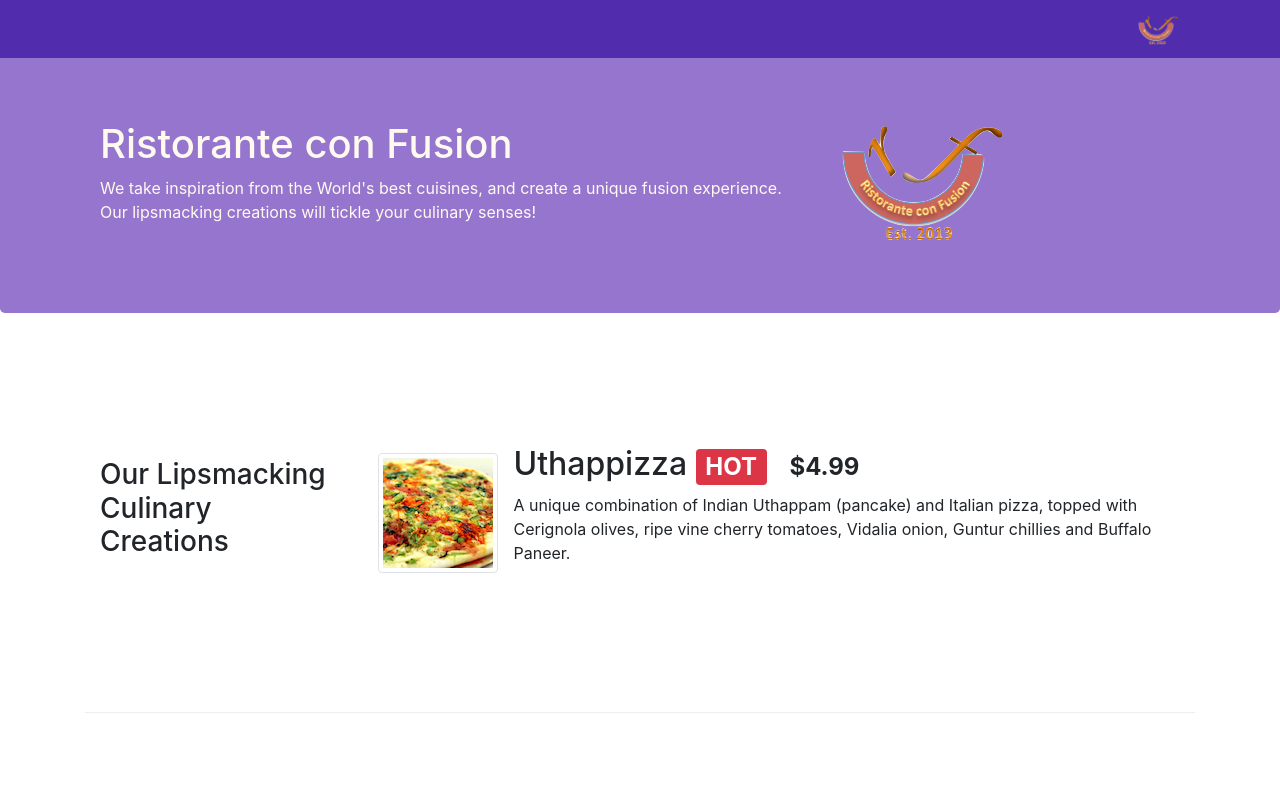
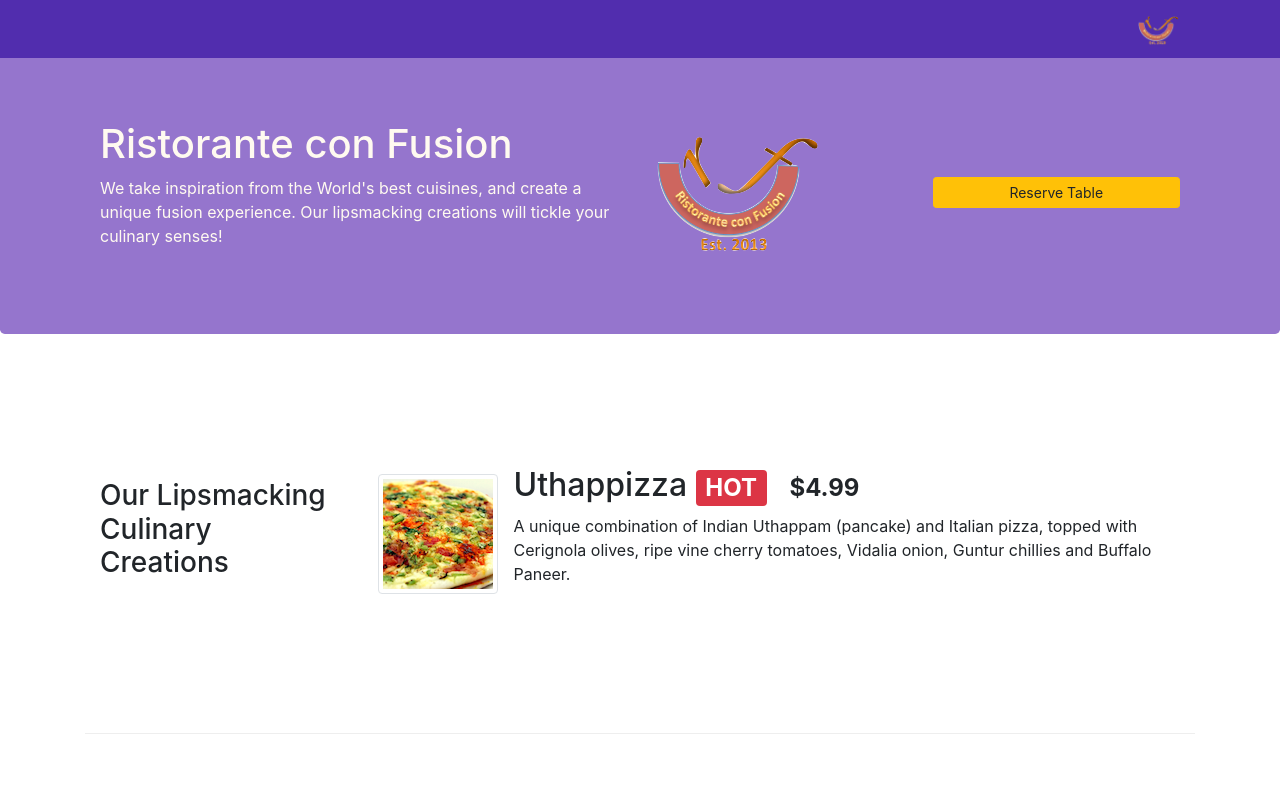
Before and after one commit to dmytro72/BootstrapTraining, a website: page index.html in a window 1280 px wide. Shown: the top 800 px of the page. Drawn offline with nearby package versions, Linux system fonts and the light colour scheme.

Commit message:
Add Button to Jumbotron in index.html

```diff
--- a/css/styles.css
+++ b/css/styles.css
@@ -11,7 +11,7 @@
 }
 
 .footer {
-    background-color: #01c4e9;
+    background-color: #D1c4e9;
     margin: 0 auto;
     padding: 20px 0;
 }
--- a/index.html
+++ b/index.html
@@ -47,12 +47,15 @@
   <header class="jumbotron">
     <div class="container">
       <div class="row row-header">
-        <div class="col-12 col-sm-8">
+        <div class="col-12 col-sm-6">
           <h1>Ristorante con Fusion</h1>
           <p>We take inspiration from the World's best cuisines, and create a unique fusion experience. Our lipsmacking creations will tickle your culinary senses!</p>
         </div>
-        <div class="col col-sm align-self-center">
+        <div class="col-12 col-sm-3 align-self-center">
           <img src="img/logo.png" class="img-fluid">
+        </div>
+        <div class="col-12 col-sm-3 align-self-center">
+          <a type="button" class="btn btn-sm btn-warning btn-block" href="#form">Reserve Table</a>
         </div>
       </div>
     </div>
@@ -115,7 +118,7 @@
 
     <div class="row row-content">
       <div class="col-12 offset-sm-2 col-sm-8">
-        <div class="card">
+        <div class="card" id="form">
           <h3 class="card-header bg-warning text-white">Reserve a Table</h3>
           <div class="card-block">
             <form>
```
